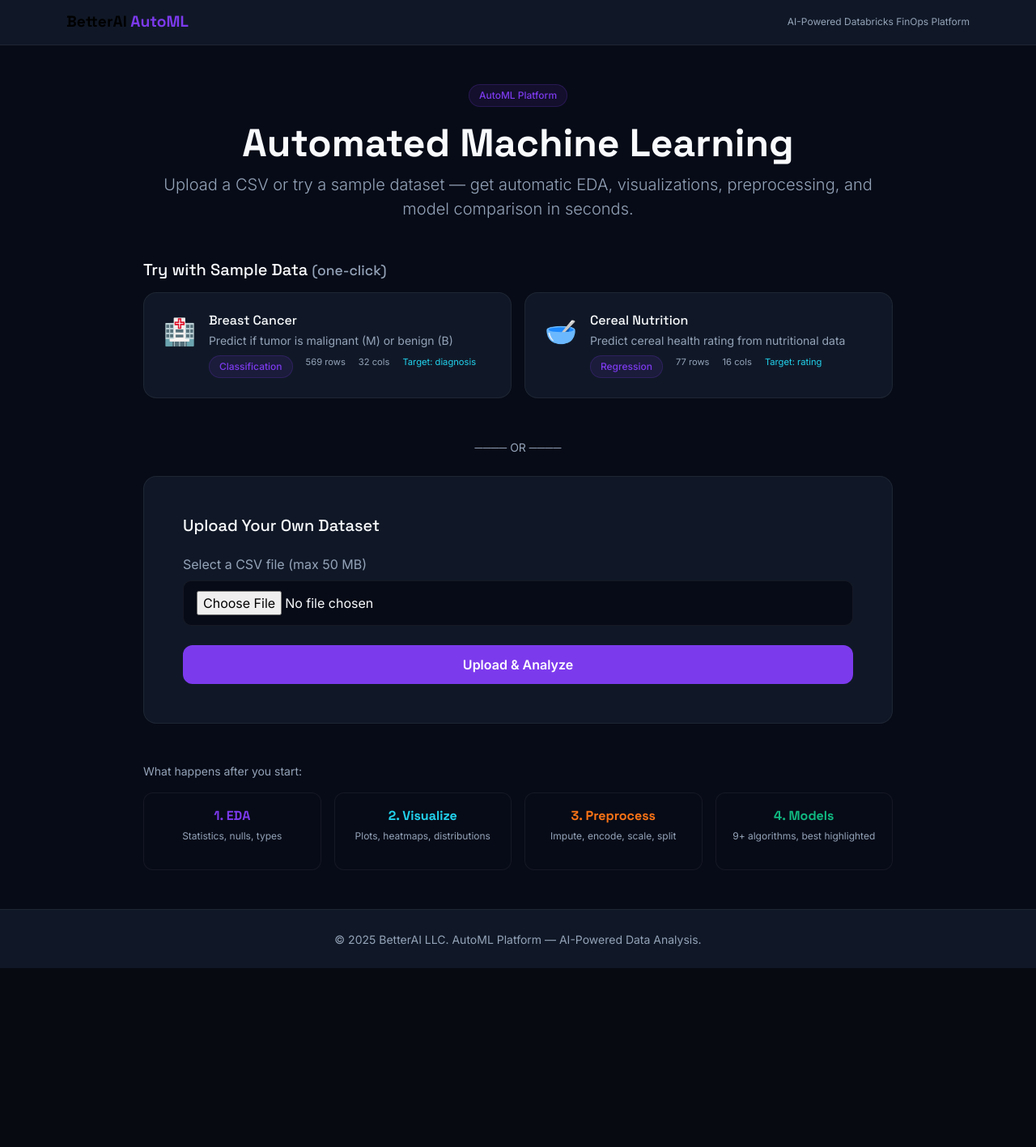
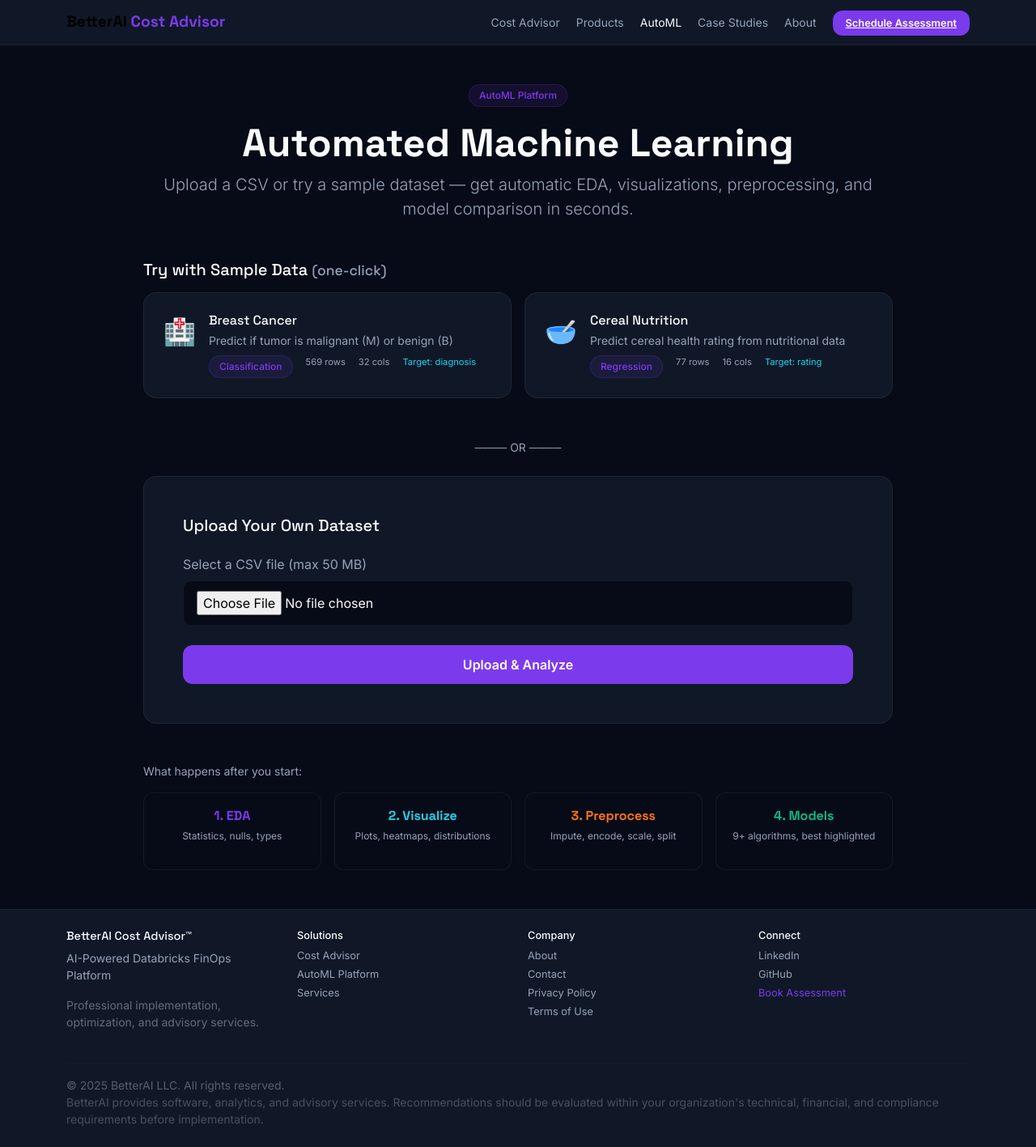
Before and after one commit to SriniPamujula/AutoML, a Flask app: page / in a window 1280 px wide. Shown: the whole page at 81% size. Before the commit the page ends 1196 px from the top, so only its background shows below. Run offline with Flask 3, Linux system fonts and the light colour scheme.

Commit message:
Match navbar and footer to betterai.guru main site

```diff
--- a/templates/base.html
+++ b/templates/base.html
@@ -239,8 +239,20 @@
 <body>
     <nav class="navbar navbar-expand-lg site-navbar sticky-top">
         <div class="container">
-            <a class="navbar-brand" href="/">BetterAI <span class="highlight">AutoML</span></a>
-            <span class="text-muted-custom" style="font-size:0.75rem;">AI-Powered Databricks FinOps Platform</span>
+            <a class="navbar-brand" href="https://betterai.guru">BetterAI <span class="highlight">Cost Advisor</span></a>
+            <button class="navbar-toggler border-0" type="button" data-bs-toggle="collapse" data-bs-target="#navbarNav" aria-controls="navbarNav" aria-expanded="false" aria-label="Toggle navigation">
+                <span class="navbar-toggler-icon"></span>
+            </button>
+            <div class="collapse navbar-collapse" id="navbarNav">
+                <ul class="navbar-nav ms-auto align-items-center gap-1">
+                    <li class="nav-item"><a class="nav-link" href="https://betterai.guru/cost-advisor" style="color: var(--muted); font-size: 0.875rem;">Cost Advisor</a></li>
+                    <li class="nav-item"><a class="nav-link" href="https://betterai.guru/products" style="color: var(--muted); font-size: 0.875rem;">Products</a></li>
+                    <li class="nav-item"><a class="nav-link active" href="/" style="color: var(--text); font-size: 0.875rem;">AutoML</a></li>
+                    <li class="nav-item"><a class="nav-link" href="https://betterai.guru/case-studies" style="color: var(--muted); font-size: 0.875rem;">Case Studies</a></li>
+                    <li class="nav-item"><a class="nav-link" href="https://betterai.guru/about" style="color: var(--muted); font-size: 0.875rem;">About</a></li>
+                    <li class="nav-item ms-2"><a class="btn-primary-custom" href="https://betterai.guru/contact" style="font-size: 0.8rem; padding: 8px 16px;">Schedule Assessment</a></li>
+                </ul>
+            </div>
         </div>
     </nav>
 
@@ -269,8 +281,44 @@
     </main>
 
     <footer class="site-footer">
-        <div class="container text-center">
-            <small class="text-muted-custom">© 2025 BetterAI LLC. AutoML Platform — AI-Powered Data Analysis.</small>
+        <div class="container">
+            <div class="row g-4">
+                <div class="col-md-3">
+                    <h5 style="font-family: 'Space Grotesk', sans-serif; font-size: 0.9rem; color: var(--text); margin-bottom: 8px;">BetterAI Cost Advisor™</h5>
+                    <p class="small" style="color: var(--muted);">AI-Powered Databricks FinOps Platform</p>
+                    <p class="small" style="color: var(--muted); opacity: 0.6;">Professional implementation, optimization, and advisory services.</p>
+                </div>
+                <div class="col-md-3">
+                    <h6 style="font-size: 0.8rem; color: var(--text); margin-bottom: 8px;">Solutions</h6>
+                    <ul class="list-unstyled" style="font-size: 0.8rem;">
+                        <li class="mb-1"><a href="https://betterai.guru/cost-advisor" style="color: var(--muted); text-decoration: none;">Cost Advisor</a></li>
+                        <li class="mb-1"><a href="/" style="color: var(--muted); text-decoration: none;">AutoML Platform</a></li>
+                        <li class="mb-1"><a href="https://betterai.guru/services" style="color: var(--muted); text-decoration: none;">Services</a></li>
+                    </ul>
+                </div>
+                <div class="col-md-3">
+                    <h6 style="font-size: 0.8rem; color: var(--text); margin-bottom: 8px;">Company</h6>
+                    <ul class="list-unstyled" style="font-size: 0.8rem;">
+                        <li class="mb-1"><a href="https://betterai.guru/about" style="color: var(--muted); text-decoration: none;">About</a></li>
+                        <li class="mb-1"><a href="https://betterai.guru/contact" style="color: var(--muted); text-decoration: none;">Contact</a></li>
+                        <li class="mb-1"><a href="https://betterai.guru/privacy" style="color: var(--muted); text-decoration: none;">Privacy Policy</a></li>
+                        <li class="mb-1"><a href="https://betterai.guru/terms" style="color: var(--muted); text-decoration: none;">Terms of Use</a></li>
+                    </ul>
+                </div>
+                <div class="col-md-3">
+                    <h6 style="font-size: 0.8rem; color: var(--text); margin-bottom: 8px;">Connect</h6>
+                    <ul class="list-unstyled" style="font-size: 0.8rem;">
+                        <li class="mb-1"><a href="https://www.linkedin.com/in/pamujula" target="_blank" style="color: var(--muted); text-decoration: none;">LinkedIn</a></li>
+                        <li class="mb-1"><a href="https://github.com/SriniPamujula" target="_blank" style="color: var(--muted); text-decoration: none;">GitHub</a></li>
+                        <li class="mb-1"><a href="https://betterai.guru/contact" style="color: var(--primary); text-decoration: none;">Book Assessment</a></li>
+                    </ul>
+                </div>
+            </div>
+            <hr style="border-color: var(--border); margin: 24px 0 16px;">
+            <div class="d-flex flex-wrap justify-content-between align-items-center">
+                <small style="color: var(--muted); opacity: 0.5;">© 2025 BetterAI LLC. All rights reserved.</small>
+                <small style="color: var(--muted); opacity: 0.4;">BetterAI provides software, analytics, and advisory services. Recommendations should be evaluated within your organization's technical, financial, and compliance requirements before implementation.</small>
+            </div>
         </div>
     </footer>
 
```
